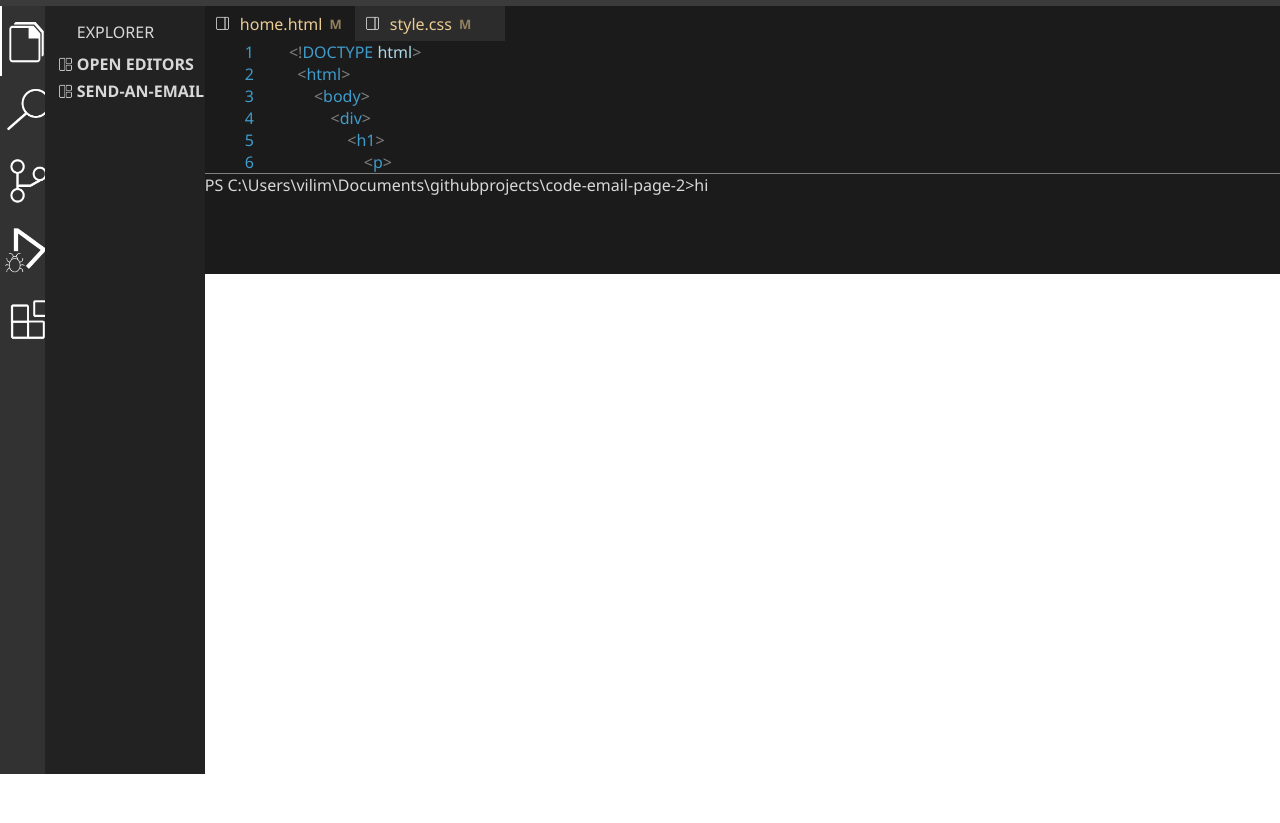
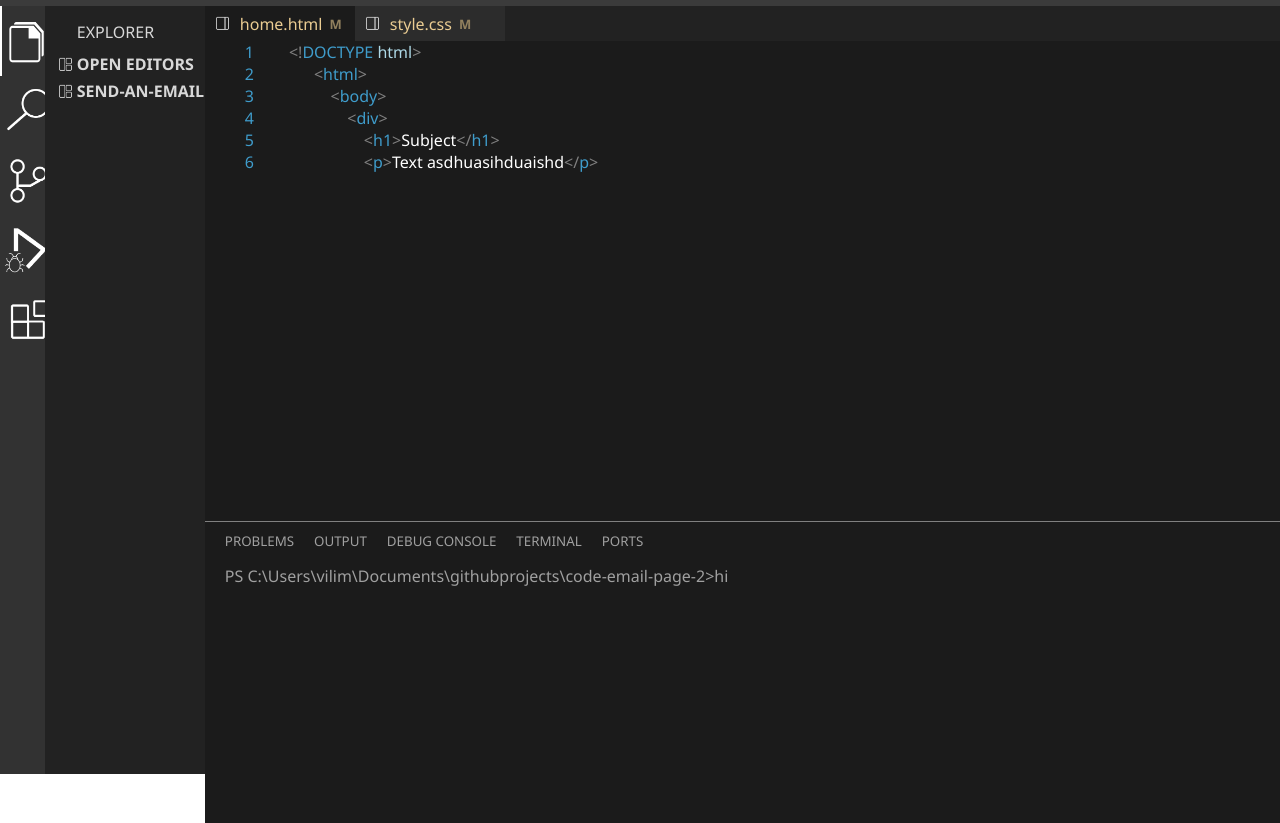
Before and after one commit to Gustas1/code-email-page, a plain HTML site: page home.html in a window 1280 px wide. Shown: the part 44-867 px from the top of the page. Before the commit the page ends 818 px from the top, so only its background shows below. Drawn offline with Linux system fonts and the light colour scheme.

Commit message:
worked on js for html tags + fixed some stuff

```diff
--- a/css/style.css
+++ b/css/style.css
@@ -55,7 +55,7 @@ html, * {margin: 0px; padding: 0px}
     margin-left: 11.5vw;
 }
 
-.top-selection-img:hover {
+.top-selection-img-icons:hover {
     background-color: rgb(90, 90, 90);
 }
 
@@ -188,10 +188,16 @@ html, * {margin: 0px; padding: 0px}
     display: flex;
     flex-direction: row;
     flex-wrap: wrap;
+    height: max-content;
+    width: 84vw;
+    background-color: rgb(27, 27, 27);
+}
 
+.code-header-container {
+    display: flex;
+    flex-direction: row;
     width: 84vw;
-    height: max-content;
-    background-color: rgb(27, 27, 27);
+    background-color: rgb(34, 34, 34);
 }
 
 .code-header {
@@ -238,8 +244,12 @@ pre > .code-symbols:first-child {
     margin-left: 35px;
 }
 
+pre > .code-symbols-end:first-child {
+    margin-left: 35px;
+}
+
 pre {
-    color: rgba(63,156,203,255)
+    color: rgba(63,156,203,255);
 }
 
 .code-color-2 {
@@ -250,9 +260,30 @@ pre {
     color: grey;
 }
 
+.code-symbols-end {
+    color: grey;
+}
+
 .code-terminal {
+    color: rgb(160, 160, 160);
     font-family: monospace;
-    height: 100px;
+    height: 37.6vh;
     width: 84vw;
     border-top: 1px solid grey;
+    padding-left: 20px;
 }
+
+.code-terminal-headings {
+    display: flex;
+    flex-direction: row;
+}
+
+.code-terminal-headings > p {
+    margin: 10px 20px 15px 0px;
+    font-size: smaller;
+    font-family: 'Segoe UI', Tahoma, Geneva, Verdana, sans-serif;
+}
+
+.normal-code {
+    color: white;
+}
--- a/home.html
+++ b/home.html
@@ -11,14 +11,14 @@
                     <div id = "top-bar">
                         <div id = "edit-bar">
                             <img src = "img/vsc.png" class = "top-selection-img">
-                            <a href ="" class = "top-selection"><p>File</p></a>
-                            <a href ="" class = "top-selection"><p>Edit</p></a>
-                            <a href ="" class = "top-selection"><p>Selection</p></a>
-                            <a href ="" class = "top-selection"><p>View</p></a>
-                            <a href ="" class = "top-selection"><p>Go</p></a>
-                            <a href ="" class = "top-selection"><p>Run</p></a>
-                            <a href ="" class = "top-selection"><p>Terminal</p></a>
-                            <a href ="" class = "top-selection"><p>Help</p></a>
+                            <p class = "top-selection">File</p>
+                            <p class = "top-selection">Edit</p>
+                            <p class = "top-selection">Selection</p>
+                            <p class = "top-selection">View</p>
+                            <p class = "top-selection">Go</p>
+                            <p class = "top-selection">Run</p>
+                            <p class = "top-selection">Terminal</p>
+                            <p class = "top-selection">Help</p>
                         </div>
                         <div style = "flex-grow: 2;">
                             <div class = "top-selection-input" style = "display: flex; flex-direction: row; ;">
@@ -75,6 +75,7 @@
                         </div>
                     </div>
                     <div id = "code-area">
+                        <div class = "code-header-container">
                             <div class = "code-header code-header-focused">
                                 <img src = "img/secondbar.png" class = "code-header-img">
                                 <p class = "code-header-text">home.html</p>
@@ -85,17 +86,27 @@
                                 <p class = "code-header-text">style.css</p>
                                 <p class = "code-header-m">M</p>
                             </div>
-                        <div style = "flex-basis: 100%; margin-left: 40px;">
-                            <pre>1<u class = "code-symbols">&lt!</u><u class = "code-color">DOCTYPE</u><u class = "code-color-2"> html</u><u class = "code-symbols">&gt</u></pre>
-                            <pre>2  <u class = "code-symbols">&lt</u><u class = "code-color">html</u><u class = "code-symbols">&gt</u></pre>
-                            <pre>3      <u class = "code-symbols">&lt</u><u class = "code-color">body</u><u class = "code-symbols">&gt</u></pre>
-                            <pre>4          <u class = "code-symbols">&lt</u><u class = "code-color">div</u><u class = "code-symbols">&gt</u></pre>
-                            <pre>5              <u class = "code-symbols">&lt</u><u class = "code-color">h1</u><u class = "code-symbols">&gt</u></pre>
-                            <pre>6                  <u class = "code-symbols">&lt</u><u class = "code-color">p</u><u class = "code-symbols">&gt</u></pre>
+                        </div>
+                        <div style = "flex-basis: 100%; margin-left: 40px; height: 60vh">
+                            <pre>1<u class = "code-symbols"></u><u class = "code-color">DOCTYPE</u><u class = "code-color-2"> html</u><u class = "code-symbols"></u></pre>
+                            <pre>2      <u class = "code-symbols"></u><u class = "code-color">html</u><u class = "code-symbols"></u></pre>
+                            <pre>3          <u class = "code-symbols"></u><u class = "code-color">body</u><u class = "code-symbols"></u></pre>
+                            <pre>4              <u class = "code-symbols"></u><u class = "code-color">div</u><u class = "code-symbols"></u></pre>
+                            <pre>5                  <u class = "code-symbols"></u><u class = "code-color">h1</u><u class = "code-symbols"></u><u class = "normal-code">Subject</u><u class = "code-symbols-end"></u>h1<u class = "code-symbols-end"></u></pre>
+                            <pre>6                  <u class = "code-symbols"></u><u class = "code-color">p</u><u class = "code-symbols"></u><u class = "normal-code">Text asdhuasihduaishd</u><u class = "code-symbols-end"></u>p<u class = "code-symbols-end"></u></pre>
 
                         </div>
                         <div class = "code-terminal">
-                            <p id = "terminal-text">PS C:\Users\vilim\Documents\githubprojects\code-email-page-2>hi</p>
+                            <div class = "code-terminal-headings">
+                                <p>PROBLEMS</p>
+                                <p>OUTPUT</p>
+                                <p>DEBUG CONSOLE</p>
+                                <p>TERMINAL</p>
+                                <p>PORTS</p>
+                            </div>
+                            <div>
+                                <p id = "terminal-text"></p>
+                            </div>
                         </div>
                     </div>
                 </div>
--- a/js/script.js
+++ b/js/script.js
@@ -10,6 +10,42 @@ function showSecretDiv1() {
     i++;
 }
 
+const gtlt = document.getElementsByClassName('code-symbols');
+const slashlt = document.getElementsByClassName('code-symbols-end');
+
+for(let i = 0; i < gtlt.length; i++) {
+    if(i % 2 == 0) {
+        gtlt[i].innerHTML += "&lt";
+        if (i == 0) {
+            gtlt[0].innerHTML += "!";
+        }
+    }
+    if(i % 2 != 0) {
+        gtlt[i].innerHTML = "&gt";
+    }
+}
+
+for(let i = 0; i < slashlt.length; i++) {
+    if(i % 2 == 0) {
+        slashlt[i].innerHTML = "&lt/";
+    } else {
+        slashlt[i].innerHTML = "&gt";
+    }
+}
+
 function swap(id, cls) {
     document.getElementById(id).classList.toggle(cls);
 }
+
+function write(id, text, k, sp) {
+    if (k < text.length) {
+      document.getElementById(id).innerHTML += text.charAt(k);
+      k++;
+      setTimeout(write, sp, id, text, k, sp);
+    }
+  }
+
+
+  setTimeout(
+    write, 1300, "terminal-text", "PS C:\\Users\\vilim\\Documents\\githubprojects\\code-email-page-2>hi", 0, 20
+  )
```
Lines whose indentation alone changed are shown as unchanged.
